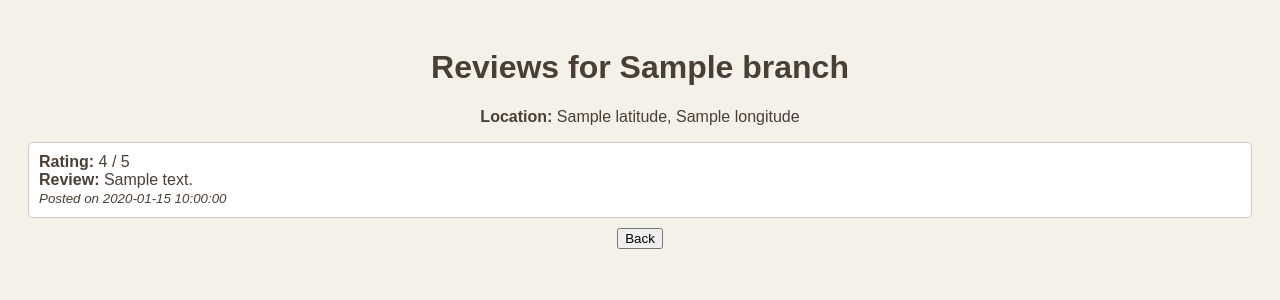
After one commit to AjiSenoo/CoffeeShopRecommendations, a CodeIgniter 4 app: the page made by app/Views/branch_reviews.php in a window 1280 px wide. The commit adds this page. Shown: the top 300 px of the page. Run offline with PHP 8.4 and a stand-in for CodeIgniter, Linux system fonts and the light colour scheme; the template is opened without the code that fills it: most values are stand-ins (such as "Sample title", 1, 10 or a date in 2020); some libraries are stand-ins or nearby versions.

Commit message:
give and look at rating and review for userrrr

```diff
--- a/app/Config/Routes.php
+++ b/app/Config/Routes.php
@@ -16,6 +16,8 @@ $routes->get('customer/register', 'Customer::register');
 $routes->post('customer/store', 'Customer::store');
 $routes->get('customer/dashboard', 'Customer::dashboard');
 $routes->post('customer/add-queue', 'CustomerController::addToQueue');
+$routes->post('/customer/submit-review', 'Customer::submitReview');
+
 
 // Admin Routes
 $routes->get('admin/login', 'Admin::login');
@@ -28,6 +30,7 @@ $routes->post('/admin/subtract-queue', 'Admin::subtractQueue');
 // Branch Routes
 $routes->get('/branches', 'BranchController::index');
 $routes->post('/recommend', 'BranchController::recommend');
+$routes->get('/branch/reviews/(:num)', 'BranchController::showReviews/$1');
 
 // Queue Routes
 $routes->post('/add-to-queue', 'QueueController::addToQueue');
--- /dev/null
+++ b/app/Views/branch_reviews.php
@@ -0,0 +1,48 @@
+<!DOCTYPE html>
+<html lang="en">
+<head>
+    <meta charset="UTF-8">
+    <meta name="viewport" content="width=device-width, initial-scale=1.0">
+    <title>Reviews for <?= esc($branch['name']) ?></title>
+    <style>
+        body {
+            font-family: Arial, sans-serif;
+            background-color: #f4f1e9;
+            color: #4a3f35;
+            padding: 20px;
+            text-align: center;
+        }
+        .review {
+            border: 1px solid #ccc;
+            padding: 10px;
+            margin: 10px 0;
+            border-radius: 5px;
+            background-color: #fff;
+            text-align: left;
+        }
+        h1 {
+            color: #4a3f35;
+        }
+    </style>
+</head>
+<body>
+    <h1>Reviews for <?= esc($branch['name']) ?></h1>
+    <p><strong>Location:</strong> <?= esc($branch['latitude']) ?>, <?= esc($branch['longitude']) ?></p>
+
+    <?php if (empty($reviews)): ?>
+        <p>No reviews for this branch yet.</p>
+    <?php else: ?>
+        <div>
+            <?php foreach ($reviews as $review): ?>
+                <div class="review">
+                    <strong>Rating:</strong> <?= esc($review['rating']) ?> / 5<br>
+                    <strong>Review:</strong> <?= esc($review['review']) ?><br>
+                    <small><em>Posted on <?= esc($review['created_at']) ?></em></small>
+                </div>
+            <?php endforeach; ?>
+        </div>
+    <?php endif; ?>
+
+    <button onclick="window.history.back()">Back</button>
+</body>
+</html>
--- a/app/Views/landing_page.php
+++ b/app/Views/landing_page.php
@@ -3,7 +3,7 @@
 <head>
     <meta charset="UTF-8">
     <meta name="viewport" content="width=device-width, initial-scale=1.0">
-    <title>Landing Page</title>
+    <title>Cafe Finder</title>
     <style>
         body {
             font-family: Arial, sans-serif;
```
Also changed, not shown: app/Controllers/BranchController.php (+20 -0 lines), app/Controllers/Customer.php (+36 -14 lines), app/Models/ReviewModel.php (added, +12 -0 lines), app/Views/find_recommendations.php (+44 -8 lines).
